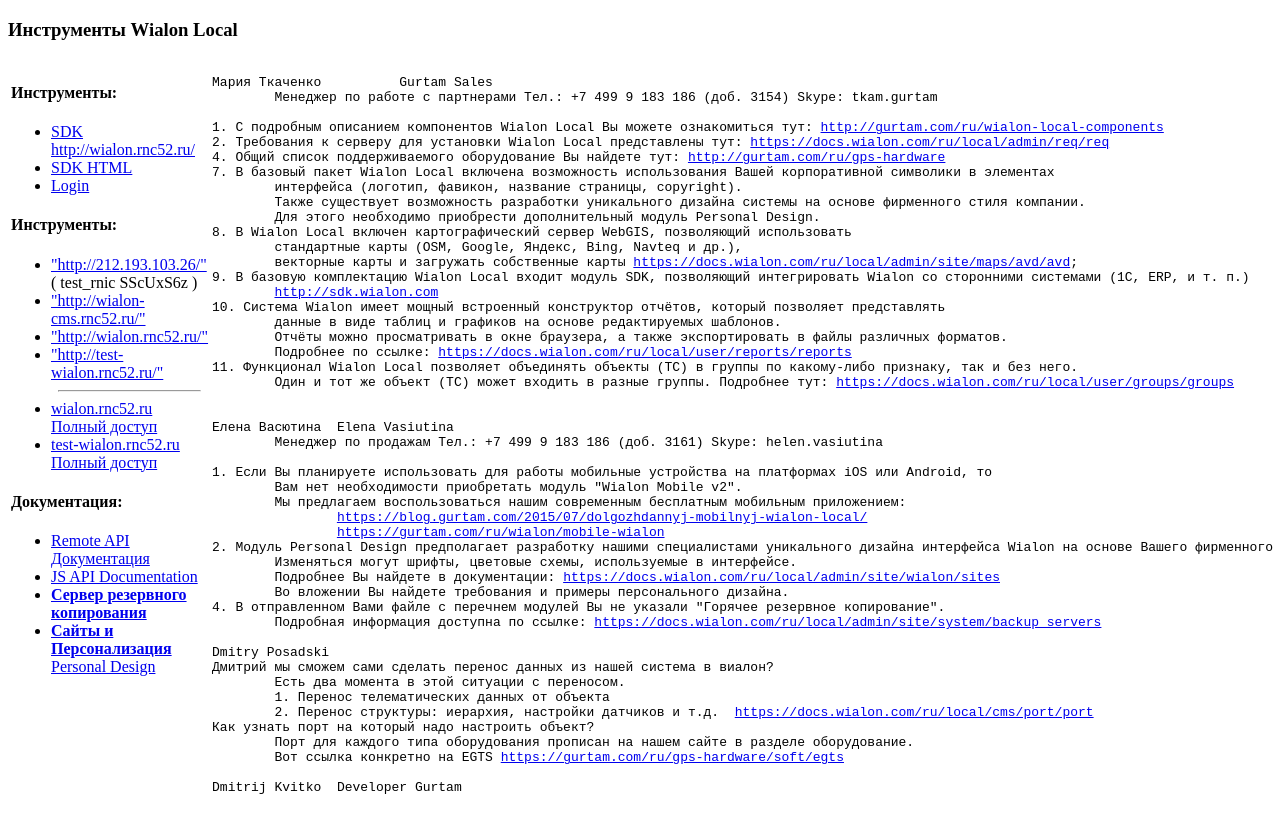
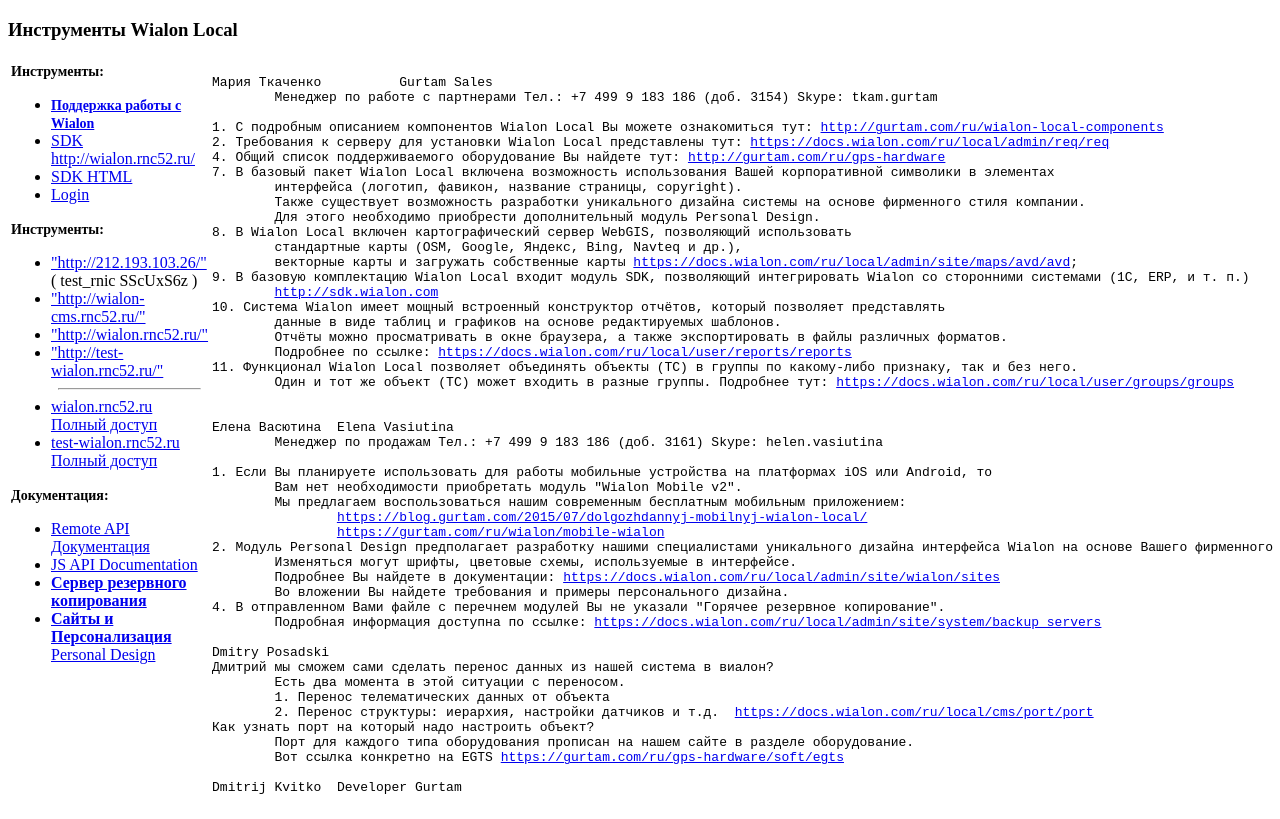
Before and after one commit to vdsmirnov52/wt000, a plain HTML site: page index.html in a window 1280 px wide. Shown: the top 819 px of the page. Drawn offline with nearby package versions, Linux system fonts and the light colour scheme.

Commit message:
smirnov@wdb CGI VDS
	modified:   index.html

```diff
--- a/index.html
+++ b/index.html
@@ -11,13 +11,14 @@
 <body>
 <h3>Инструменты Wialon Local </h3>
 <table><tr valign='top'><td  width=30%>
-<h4>Инструменты: </h4>
+<span style='font-size: 14px; font-weight: bold;'>Инструменты: </span>
 <ul>
+<li><span style='font-size: 14px; font-weight: bold;'><a href="http://10.10.2.241/cgi/w.cgi" target="w.cgi">Поддержка работы с Wialon</a></span></li>
 <li><a href="wjs.html" target='sdkjs'>SDK http://wialon.rnc52.ru/</a></li>
 <li><a href="whtml.html" target='sdkttml'>SDK HTML</a></li>
 <li><a href="http://wialon.rnc52.ru/wialon/ajax.html?svc=token/login&params={'token':'1d5a4a6ab2bde440204e6bd1d53b3af88496A7B53422896519264789126841607F692CEB'}" target='sdkttml'>Login</a></li>
 </ul>
-<h4>Инструменты: </h4>
+<span style='font-size: 14px; font-weight: bold;'>Инструменты: </span>
 <ul>
 <li><a href="http://212.193.103.26/" target='wialon-adm'>"http://212.193.103.26/"</a> ( test_rnic SScUxS6z )</li>
 <li><a href="http://wialon-cms.rnc52.ru/" target='wialon-cms'>"http://wialon-cms.rnc52.ru/"</a></li>
@@ -28,7 +29,7 @@
 <li><a href="http://test-wialon.rnc52.ru/login.html?access_type=-1" target='wlogin'>test-wialon.rnc52.ru Полный доступ</a></li>
 <!--li><a href="wjs.html">XXX</a></li-->
 </ul>
-<h4>Документация:</h4>
+<span style='font-size: 14px; font-weight: bold;'>Документация:</span>
 <ul>
 <li><a href="https://sdk.wialon.com/wiki/ru/local/remoteapi1604/apiref/apiref" target='apiref'>Remote API Документация</a></li>
 <li><a href="https://sdk.wialon.com/api/index.html" target='apiqdoc'>JS API Documentation</a></li>
```
